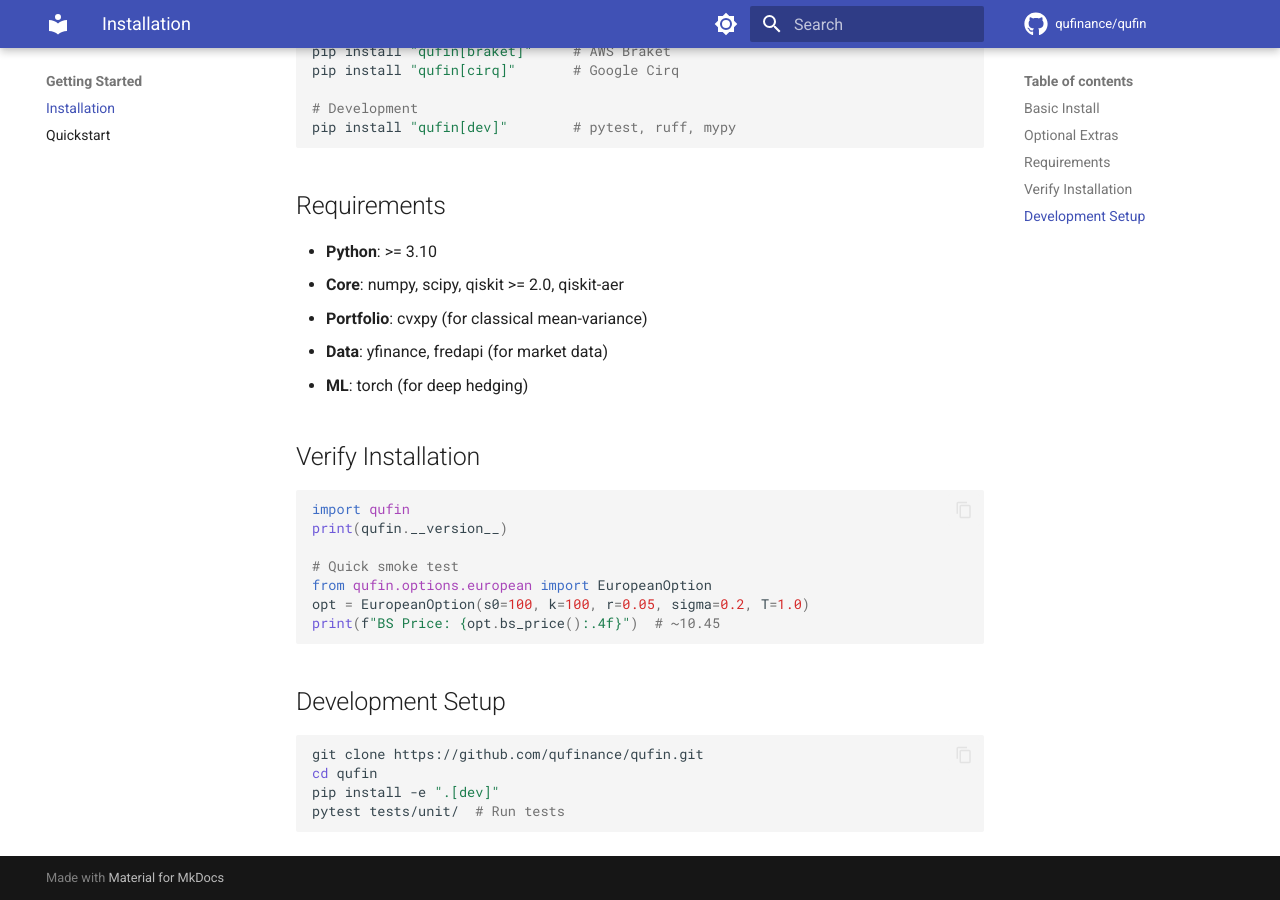
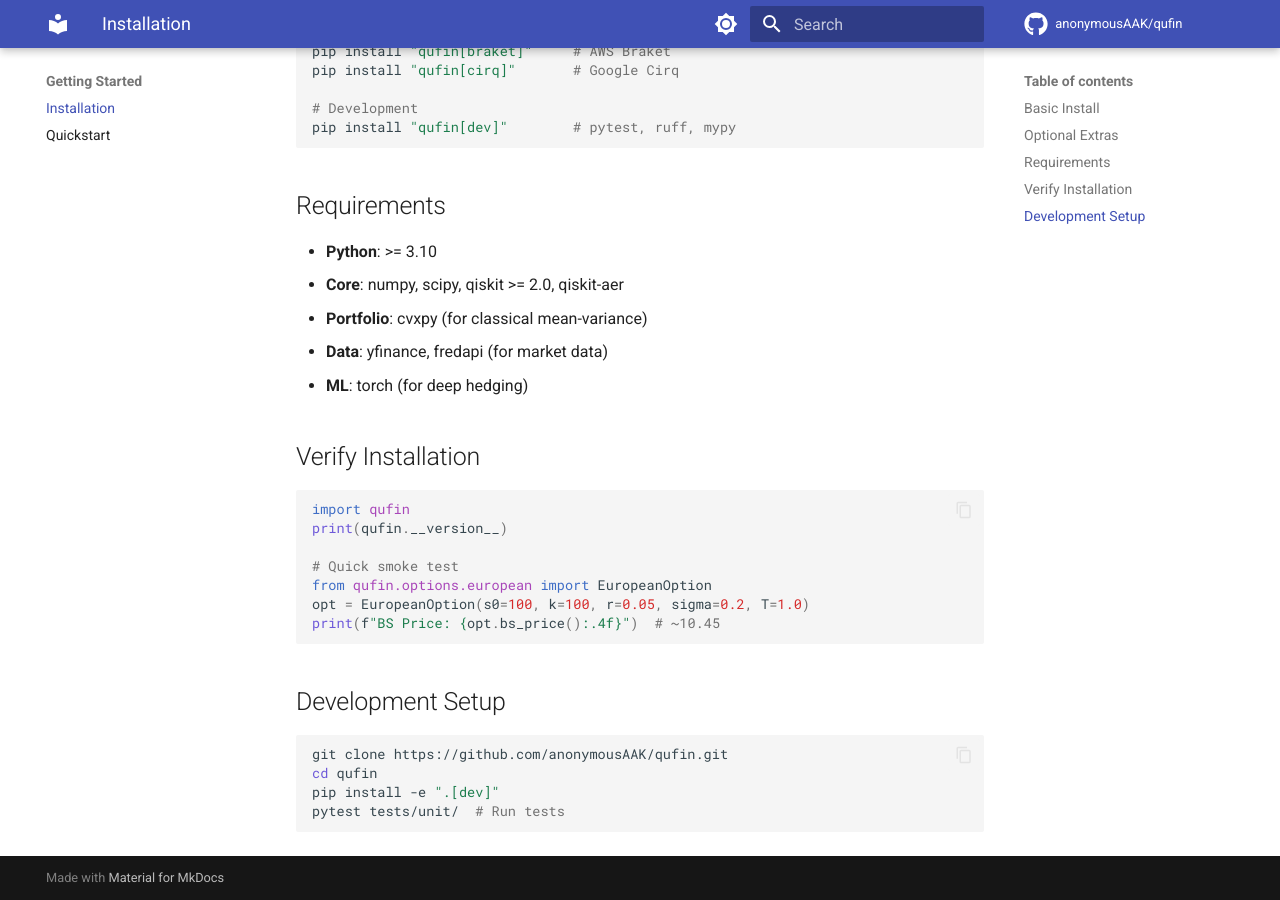
Before and after one commit to anonymousAAK/qufin, an MkDocs documentation site: the page built from docs/getting-started/install.md, in a window 1280 px wide and 900 px high, scrolled down 534 px. Built offline with MkDocs 1.6.1 and Material for MkDocs 9.7.7, drawn with Linux system fonts in a browser that asks for light colours; comment, search, counter and statistics services are not loaded.

Commit message:
added docs

````diff
--- a/docs/getting-started/install.md
+++ b/docs/getting-started/install.md
@@ -47,7 +47,7 @@ print(f"BS Price: {opt.bs_price():.4f}")  # ~10.45
 ## Development Setup
 
 ```bash
-git clone https://github.com/qufinance/qufin.git
+git clone https://github.com/anonymousAAK/qufin.git
 cd qufin
 pip install -e ".[dev]"
 pytest tests/unit/  # Run tests
--- a/mkdocs.yml
+++ b/mkdocs.yml
@@ -1,8 +1,8 @@
 site_name: qufin
 site_description: Research-grade quantum algorithms for quantitative finance
-site_url: https://qufinance.github.io/qufin/
-repo_url: https://github.com/qufinance/qufin
-repo_name: qufinance/qufin
+site_url: https://anonymousAAK.github.io/qufin/
+repo_url: https://github.com/anonymousAAK/qufin
+repo_name: anonymousAAK/qufin
 
 theme:
   name: material
@@ -69,7 +69,7 @@ plugins:
             show_root_full_path: false
             heading_level: 3
             members_order: source
-            docstring_style: numpy
+            docstring_style: google
 
 nav:
   - Home: index.md
````
Also changed, not shown: README.md (+1 -1 lines), pyproject.toml (+4 -4 lines), 1 other file.
